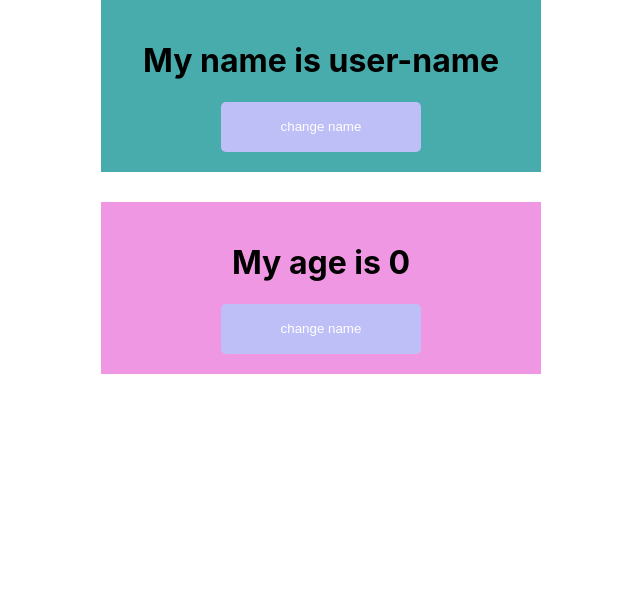
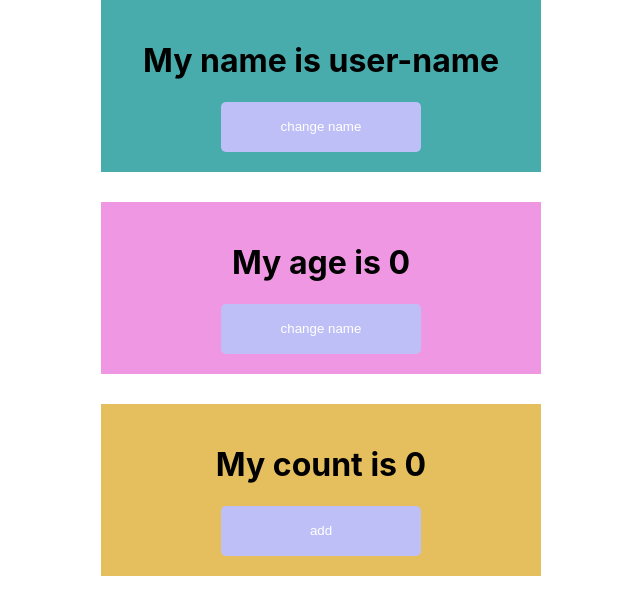
Before and after one commit to Leen-odeh12/react-tasks-level-2, a React (Create React App) app: page / in a window 1280 px wide. Shown: the top 614 px of the page, without its empty margins (319-959 px from the left). Built offline with nearby package versions, Linux system fonts and the light colour scheme.

Commit message:
add ex-3

```diff
--- a/src/Component/Usestate/Usestate.jsx
+++ b/src/Component/Usestate/Usestate.jsx
@@ -5,6 +5,7 @@ const Usestate = () => {
 
     const [name,setname]= useState("user-name")
     const [age,setage]= useState("0")
+   let [count,setcount]= useState("0")
 
     const change =()=>{
      setname("leen")
@@ -12,6 +13,10 @@ const Usestate = () => {
     const alter=()=>{
         setage(22)
        }
+
+     const increment =()=>{
+      setcount(count++)
+     }
   return (
     <div>
 
@@ -24,6 +29,11 @@ const Usestate = () => {
         <h1> My age is {age}</h1>
         <button onClick={alter} className={style.btn}>change name </button>
       </div>
+     {/* task-3> */}
+      <div className={style.three}>
+        <h1> My count is {count}</h1>
+        <button onClick={increment} className={style.btn}> add </button>
+      </div>
     </div>
   )
 }
--- a/src/Component/Usestate/Usestate.module.css
+++ b/src/Component/Usestate/Usestate.module.css
@@ -6,7 +6,7 @@
     color: white;
     border: none;
 }
-.one,.two{
+.one,.two,.three{
   background-color: rgb(72, 172, 172);
   width:400px;
   padding: 20px;
@@ -17,3 +17,7 @@ text-align: center;
     background-color: rgb(240, 151, 227);
     margin-top: 30px;
   }
+  .three{
+    background-color: rgb(229, 190, 93);
+    margin-top: 30px;
+  }
```
